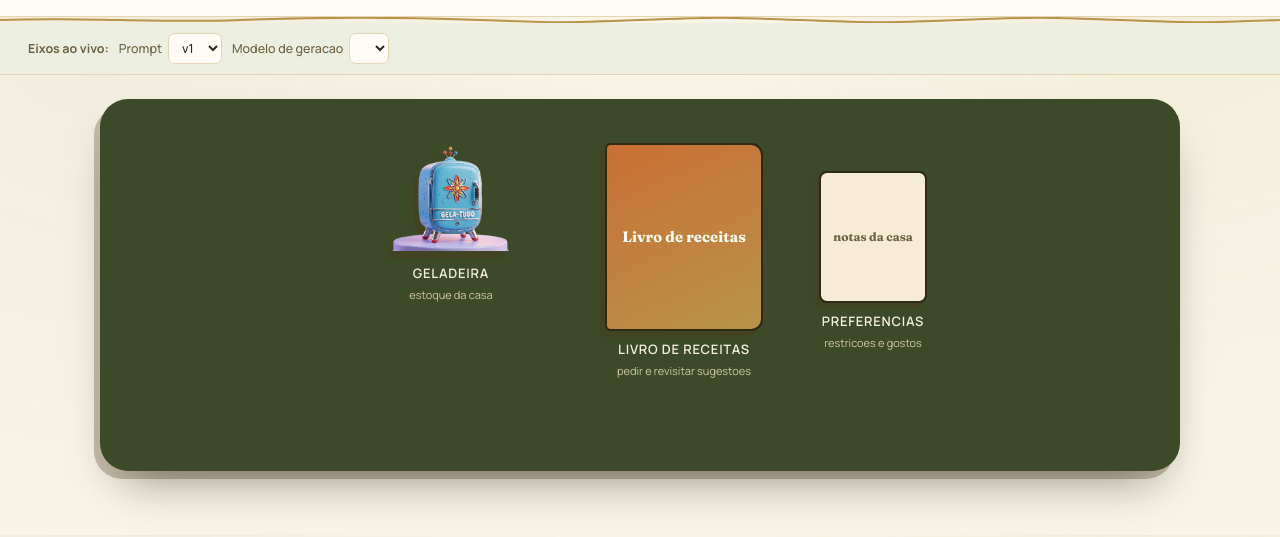
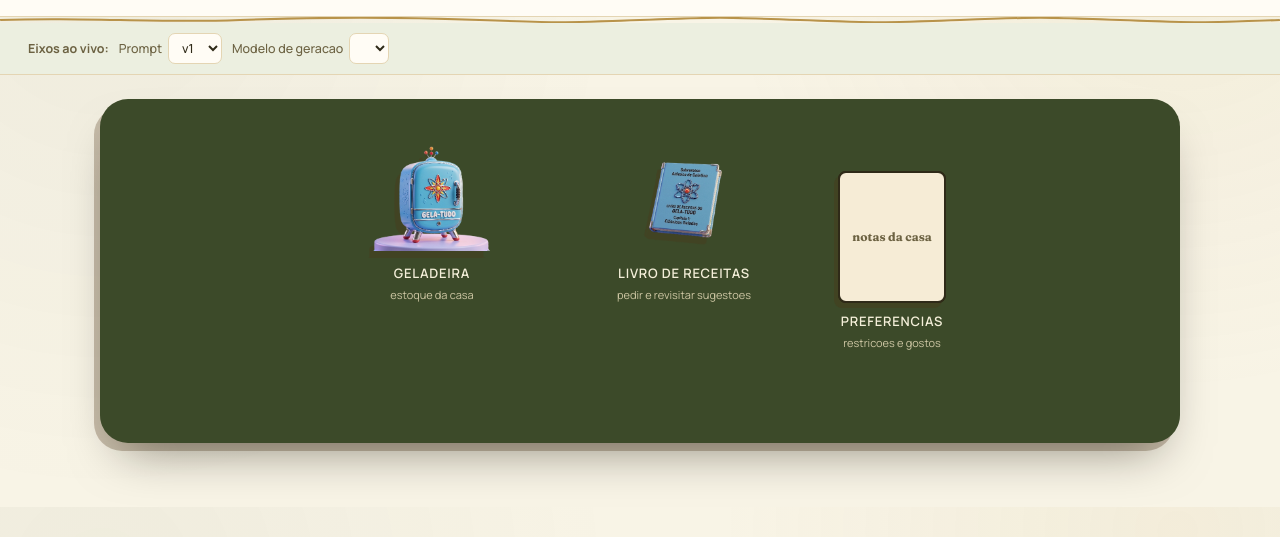
Before and after one commit to Djegao/alura-produto-ficticio, a website: page public/index.html in a window 1280 px wide. Shown: the part 88-625 px from the top of the page. Drawn offline with Linux system fonts and the light colour scheme; no server answers.

Commit message:
Troca o livro de receitas desenhado em CSS pela ilustracao real
Mesma abordagem da geladeira: duas imagens do usuario (Gemini, conta
propria), fundo transparente confirmado, crossfade fechado/aberto.

```diff
--- a/public/index.html
+++ b/public/index.html
@@ -131,30 +131,21 @@
   .object-card.open .fridge-img--open { opacity: 1; }
   .object-card.open .fridge-real { animation: wobble .5s ease; }
 
-  /* livro de receitas */
-  .book-scene { width: 158px; height: 188px; perspective: 1100px; }
-  .book-body { position: relative; width: 100%; height: 100%; transform-style: preserve-3d; }
-  .book-back {
-    position: absolute; inset: 0; border-radius: 6px 12px 12px 6px; background: var(--surface);
-    border: 2.5px solid var(--ink); box-shadow: -5px 6px 0 var(--sticker-shadow);
+  /* livro de receitas (ilustracao propria, feita pelo usuario) */
+  .book-real {
+    position: relative; width: 196px; height: 108px; margin-bottom: 4px;
+    filter: drop-shadow(-5px 7px 0 var(--sticker-shadow));
+    transition: transform .2s ease;
   }
-  .book-back::before {
-    content: ""; position: absolute; inset: 12px; border-radius: 4px;
-    background: repeating-linear-gradient(var(--bg), var(--bg) 3px, transparent 3px, transparent 9px);
-    opacity: .6;
+  .object-trigger:hover .book-real { transform: translateY(-2px) scale(1.02); }
+  .book-img {
+    position: absolute; inset: 0; width: 100%; height: 100%; object-fit: contain;
+    transition: opacity .4s ease;
   }
-  .book-cover {
-    position: absolute; inset: 0; border-radius: 6px 12px 12px 6px;
-    background: linear-gradient(155deg, var(--terracotta), var(--gold));
-    border: 2.5px solid var(--ink);
-    transform-origin: left center; transition: transform .6s cubic-bezier(.34, 1.2, .64, 1);
-    backface-visibility: hidden;
-    display: flex; align-items: center; justify-content: center; padding: 14px;
-  }
-  .book-cover span {
-    font: 700 15px/1.2 var(--font-display); color: var(--surface); text-align: center; text-wrap: balance;
-  }
-  .object-card.open .book-cover { transform: rotateY(-165deg); }
+  .book-img--open { opacity: 0; }
+  .object-card.open .book-img--closed { opacity: 0; }
+  .object-card.open .book-img--open { opacity: 1; }
+  .object-card.open .book-real { animation: wobble .5s ease; }
 
   /* bloco de notas (preferencias) */
   .note-scene { width: 108px; height: 132px; perspective: 700px; margin-top: 28px; }
@@ -184,8 +175,8 @@
     60% { transform: rotate(1deg); }
   }
   @media (prefers-reduced-motion: reduce) {
-    .fridge-img, .book-cover, .note-cover { transition: none; }
-    .object-card.open .fridge-real { animation: none; }
+    .fridge-img, .book-img, .note-cover { transition: none; }
+    .object-card.open .fridge-real, .object-card.open .book-real { animation: none; }
   }
 
   /* ---------- paineis revelados ---------- */
@@ -313,11 +304,9 @@
 
   <div class="object-card" id="card-book">
     <button class="object-trigger" id="trigger-book" aria-expanded="false" aria-controls="panel-book">
-      <div class="book-scene">
-        <div class="book-body">
-          <div class="book-back"></div>
-          <div class="book-cover"><span>Livro de receitas</span></div>
-        </div>
+      <div class="book-real">
+        <img class="book-img book-img--closed" src="img/book-closed.png" alt="" />
+        <img class="book-img book-img--open" src="img/book-open.png" alt="" />
       </div>
       <span class="object-label">Livro de receitas</span>
       <span class="object-hint">pedir e revisitar sugestoes</span>
```
Also changed, not shown: public/img/book-closed.png (added), public/img/book-open.png (added).
